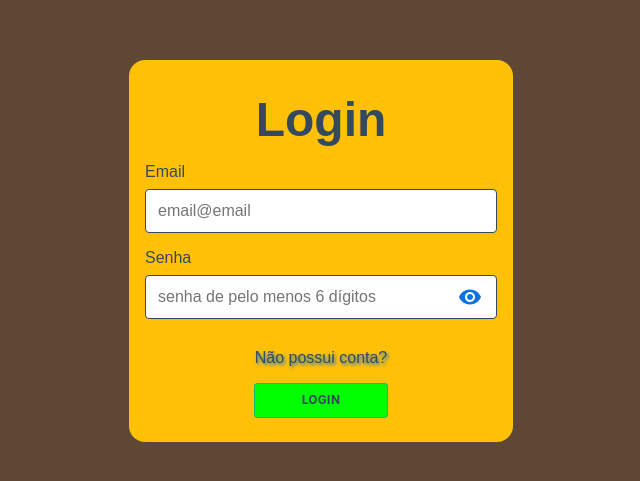
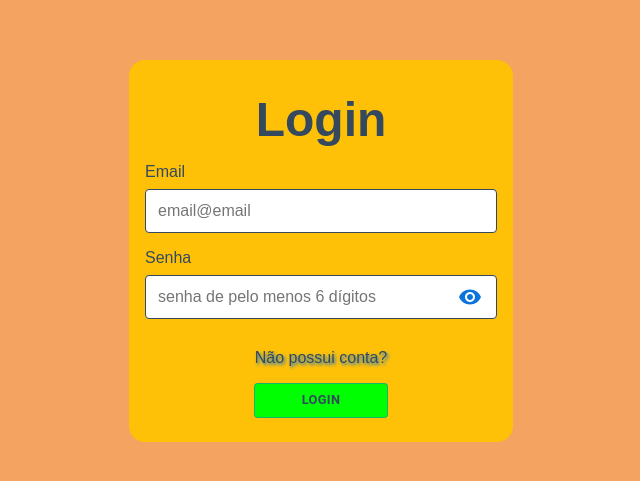
Before and after one commit to FuturoDEV-Fitness/M3P-FrontEnd-squad5, a React (Vite) app: page /login in a window 1280 px wide. Shown: the part 149-630 px from the top of the page, without its empty margins (319-959 px from the left). Built offline with nearby package versions, Linux system fonts and the light colour scheme.

Commit message:
feat:  :art: mudando cor de background da aplicação

```diff
--- a/src/index.css
+++ b/src/index.css
@@ -12,7 +12,7 @@ body,
   height: 100%;
 }
 :root {
-  --background: #5e4834;
+  --background: #f4a460;
   --primary: #ffc107;
   --secondary: #e06d04;
   --tertiary: #0b73de;
```
